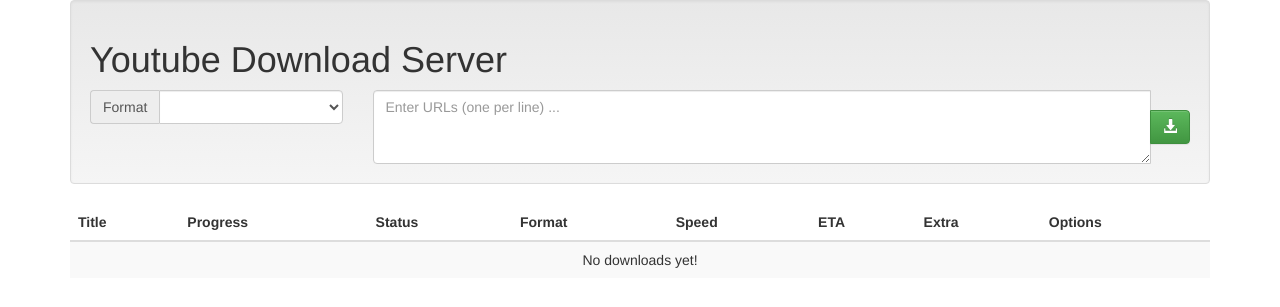
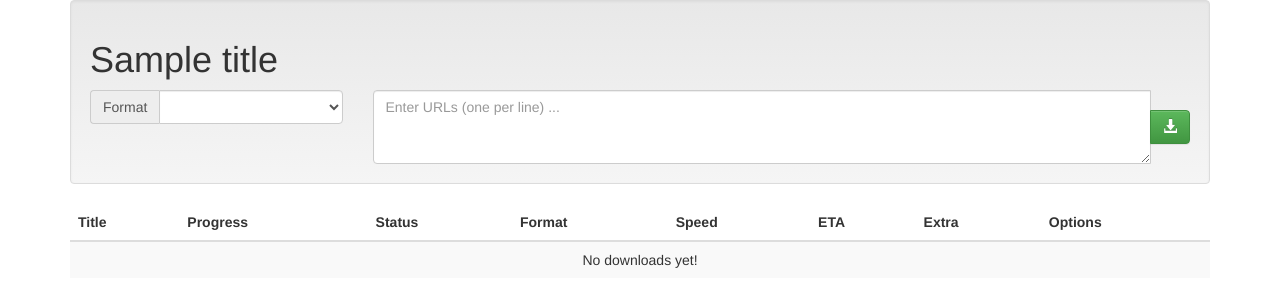
Before and after one commit to jmacul2/youtubedl-web, a Flask app: template templates/index.html in a window 1280 px wide. Shown: the top 307 px of the page. Run offline with Flask 2, Linux system fonts and the light colour scheme; the template is opened without the code that fills it: most values are stand-ins (such as "Sample title", 1, 10 or a date in 2020); data that the repository does not hold is empty; parts of the project's set-up code (start-up, migrations or seed data) failed here and were passed over; some libraries are stand-ins or nearby versions.

Commit message:
Fixed config error. Added config for custom title

```diff
--- a/app.py
+++ b/app.py
@@ -154,7 +154,7 @@
 
 @app.route('/')
 def index():
-    return render_template('index.html')
+    return render_template('index.html', title=config.TITLE)
 
 
 @app.route('/formats')
--- a/config.py
+++ b/config.py
@@ -140,7 +140,7 @@
         if not format.get('template', False):
             format['template'] = config.DEFAULT_OUTPUT_TEMPLATE
 
-    if not (config.DOWNLOAD_START and config.DOWNLOAD_STOP):
+    if (config.DOWNLOAD_START or config.DOWNLOAD_STOP):
         raise RuntimeError('The download start and stop times must be both set or both empty')
 
 try:
--- a/defaults.py
+++ b/defaults.py
@@ -1,6 +1,8 @@
 DEBUG = 1
 
 SECRET_KEY = 'super-secret-key'
+
+TITLE = 'YoutubeDL Server'
 
 DEFAULT_DOWNLOAD_PATH = '/downloads/'
 
--- a/templates/index.html
+++ b/templates/index.html
@@ -5,7 +5,7 @@
     <meta http-equiv="X-UA-Compatible" content="IE=edge">
     <meta name="viewport" content="width=device-width, initial-scale=1">
 
-    <title>YoutubeDL Server</title>
+    <title>{{ title }}</title>
 
     <link rel="stylesheet" href="https://maxcdn.bootstrapcdn.com/bootstrap/3.3.7/css/bootstrap.min.css" integrity="sha384-BVYiiSIFeK1dGmJRAkycuHAHRg32OmUcww7on3RYdg4Va+PmSTsz/K68vbdEjh4u" crossorigin="anonymous">
     <link rel="stylesheet" href="https://maxcdn.bootstrapcdn.com/bootstrap/3.3.7/css/bootstrap-theme.min.css" integrity="sha384-rHyoN1iRsVXV4nD0JutlnGaslCJuC7uwjduW9SVrLvRYooPp2bWYgmgJQIXwl/Sp" crossorigin="anonymous">
@@ -20,7 +20,7 @@
 <body ng-controller="DownloaderController">
 <div class="container">
     <div class="well">
-        <h1>Youtube Download Server</h1>
+        <h1>{{ title }}</h1>
         {% include 'add.html' %}
     </div>
 
```
